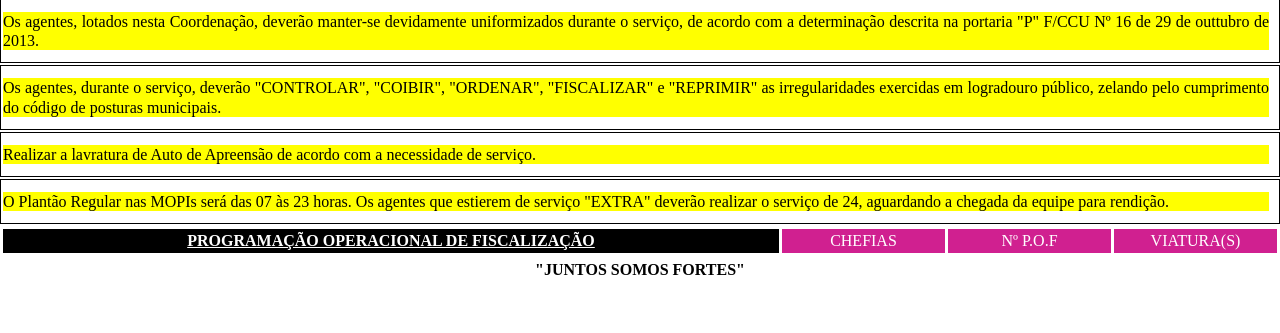
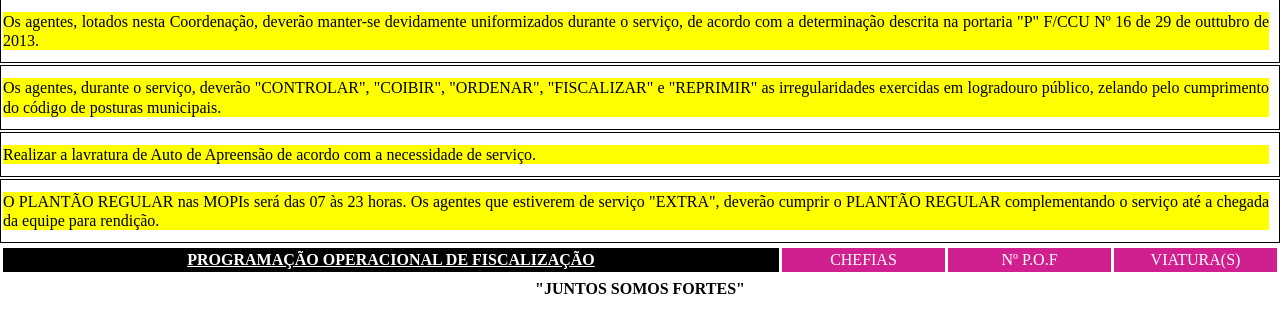
Before and after one commit to kakalima76/gop-ccu, a website: page views/imprimir.html in a window 1280 px wide. Shown: the part 125-458 px from the top of the page. Drawn offline with nearby package versions, Linux system fonts and the light colour scheme; no server answers; files whose address does not match are found by name.

Commit message:
nova correção

```diff
--- a/views/imprimir.html
+++ b/views/imprimir.html
@@ -50,7 +50,7 @@
   		<li class="avisos"><span class="amarelo">Os agentes, lotados nesta Coordenação, deverão manter-se devidamente uniformizados durante o serviço, de acordo com a determinação descrita na portaria "P" F/CCU Nº 16  de 29 de outtubro de 2013.</span></li>
   		<li class="avisos"><span class="amarelo">Os agentes, durante o serviço, deverão "CONTROLAR", "COIBIR", "ORDENAR", "FISCALIZAR" e "REPRIMIR" as irregularidades exercidas em logradouro público, zelando pelo cumprimento do código de posturas municipais.</span></li>
   		<li class="avisos"><span class="amarelo">Realizar a lavratura de Auto de Apreensão de acordo com a necessidade de serviço.</span></li>
-  		<li class="avisos"><span class="amarelo">O Plantão Regular nas MOPIs será das 07 às 23 horas. Os agentes que estierem de serviço "EXTRA" deverão realizar o serviço de 24, aguardando a chegada da equipe para rendição.</span></li>
+  		<li class="avisos"><span class="amarelo">O PLANTÃO REGULAR nas MOPIs será das 07 às 23 horas. Os agentes que estiverem de serviço "EXTRA", deverão cumprir o PLANTÃO REGULAR complementando o serviço até a chegada da equipe para rendição.</span></li>
 	</ul>
 
 	<table class="tituloTabela">
```
